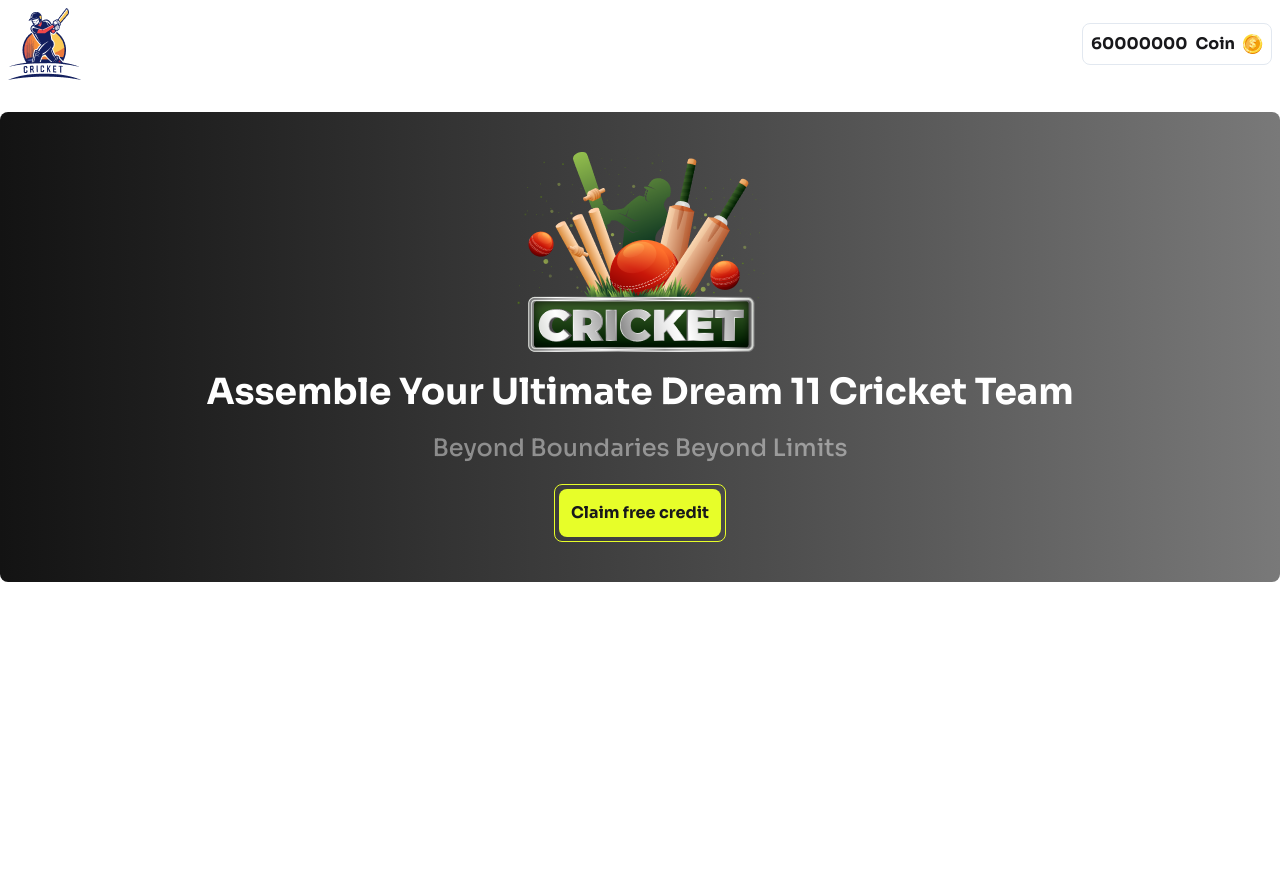
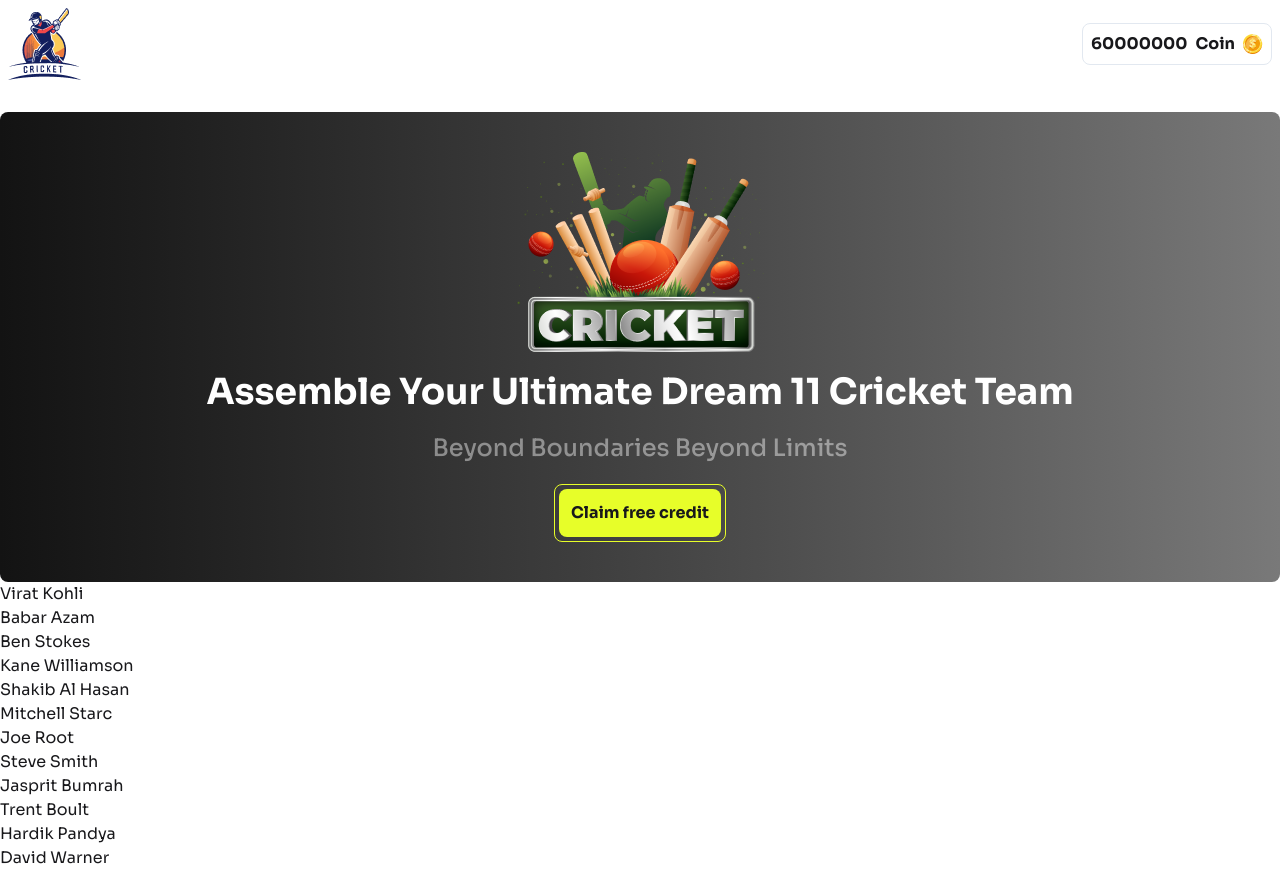
Before and after one commit to ShafiulTuhin/Bpl-dream-11, a React (Vite) app: page / in a window 1280 px wide. Before the commit the page ends 800 px from the top, so only its background shows below. Built offline with nearby package versions, Linux system fonts and the light colour scheme.

Commit message:
fetched data

```diff
--- a/src/App.jsx
+++ b/src/App.jsx
@@ -1,13 +1,25 @@
+import { Suspense } from "react";
 import "./App.css";
+import AvailablePlayers from "./components/AvailablePlayers/AvailablePlayers";
 import Hero from "./components/Hero/Hero";
 import Navbar from "./components/Navbar/Navbar";
 
+const fetchPlayers = async () => {
+  const url = "/players.json";
+  const fetchRes = await fetch(url);
+  const fetchJSON = fetchRes.json();
+  return fetchJSON;
+};
 function App() {
+  const playersPromise = fetchPlayers();
   return (
-    <>
+    <div className="max-w-[1280px] mx-auto">
       <Navbar></Navbar>
       <Hero></Hero>
-    </>
+      <Suspense fallback={<h3>Loading...</h3>}>
+        <AvailablePlayers playersPromise={playersPromise}></AvailablePlayers>
+      </Suspense>
+    </div>
   );
 }
 
--- /dev/null
+++ b/src/components/AvailablePlayers/AvailablePlayers.jsx
@@ -0,0 +1,17 @@
+import React, { use } from "react";
+import Player from "../Player/Player";
+
+const AvailablePlayers = ({ playersPromise }) => {
+  const playersData = use(playersPromise);
+  console.log(playersData);
+
+  return (
+    <div>
+      {playersData.map((player, index) => (
+        <Player key={index} player={player}></Player>
+      ))}
+    </div>
+  );
+};
+
+export default AvailablePlayers;
--- a/src/components/Hero/Hero.jsx
+++ b/src/components/Hero/Hero.jsx
@@ -1,10 +1,9 @@
-import React from "react";
 import HeroImg from "../../assets/banner-main.png";
 
 const Hero = () => {
   return (
     <>
-      <div className="max-w-[1280px] mx-auto bg-gradient-to-r from-[#131313] to-[#797979] rounded-lg py-10 space-y-5 flex flex-col items-center mt-6 justify-center">
+      <div className="bg-gradient-to-r from-[#131313] to-[#797979] rounded-lg py-10 space-y-5 flex flex-col items-center mt-6 justify-center">
         <img src={HeroImg} alt="" />
         <h1 className="md:text-4xl text-3xl font-bold text-white text-center">
           Assemble Your Ultimate Dream 11 Cricket Team
--- a/src/components/Navbar/Navbar.jsx
+++ b/src/components/Navbar/Navbar.jsx
@@ -4,7 +4,7 @@ import Coin from "../../assets/Currency.png";
 
 const Navbar = () => {
   return (
-    <div className="navbar max-w-[1280px] mx-auto">
+    <div className="navbar">
       <div className="flex-1">
         <a className="text-xl">
           <img src={NavImg} alt="" />
--- /dev/null
+++ b/src/components/Player/Player.jsx
@@ -0,0 +1,12 @@
+import React from "react";
+
+const Player = ({ player }) => {
+  const { player_name } = player;
+  return (
+    <div>
+      <h2>{player_name}</h2>
+    </div>
+  );
+};
+
+export default Player;
```
